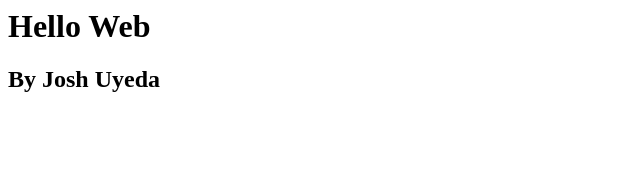
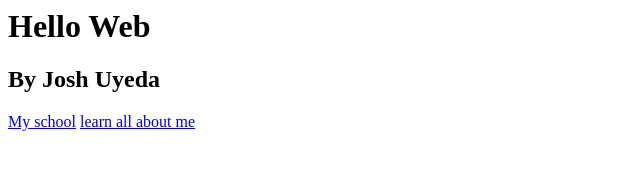
Before and after one commit to m226696/uyeda, a plain HTML site: page index.html in a window 1280 px wide. Shown: the whole page, without its empty margins (0-640 px from the left). Drawn offline with Linux system fonts and the light colour scheme.

Commit message:
added aboutme page

```diff
--- a/index.html
+++ b/index.html
@@ -1,2 +1,4 @@
 <h1>Hello Web</h1>
 <h2>By Josh Uyeda</h2>
+<a href="https://usna.edu">My school</a>
+<a href="aboutme.html">learn all about me</a>
```
Also changed, not shown: aboutme.html (added, +3 -0 lines).
